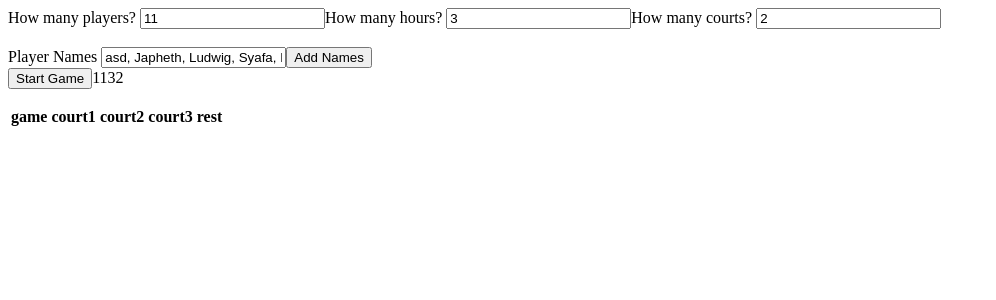
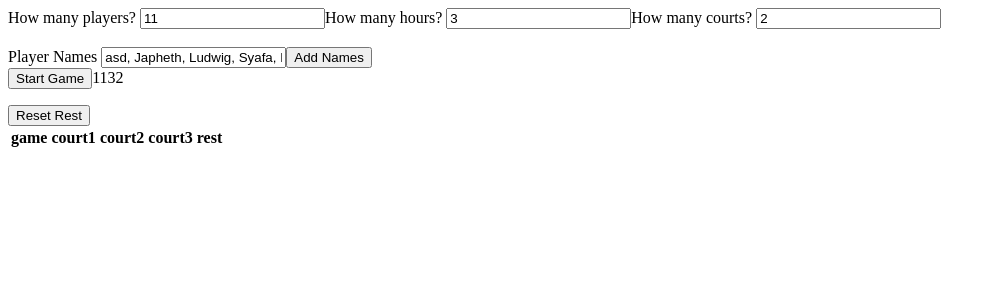
Before and after one commit to Vladd161/Badminton, a React (Vite) app: page / in a window 1280 px wide. Shown: the top 300 px of the page, without its empty margins (0-996 px from the left). Built offline with nearby package versions, Linux system fonts and the light colour scheme.

Commit message:
added reset rest button

```diff
--- a/src/App.tsx
+++ b/src/App.tsx
@@ -6,8 +6,8 @@ function App() {
   const [hours, setHours] = useState(3)
   const [court, setCourt] = useState(2)
   const [playerNames, setPlayerNames] = useState('asd, Japheth, Ludwig, Syafa, Lessie, Vlademir, Arfa, Robert, Chris, Justin, Eman');
-  const [listPNames, setListPNames] = useState<string[]>([])
-  const [countListPNames, setCountListPNames] = useState<any[]>([]);
+  const [listPNames, setListPNames] = useState<string[]>([]) // set  of names
+  const [countListPNames, setCountListPNames] = useState<any[]>([]); // list of {name:,count:} object
   const [gameSets, setGameSets] = useState<any[]>([{game: "", court1: [], court2: [], court3: [], rest:[]}])
 
 
@@ -101,7 +101,6 @@ function getLeastRest(){
       restList.push(leastRest[randomIndex])
       const name = countListPNames.find((e) => e.name == leastRest[randomIndex]);
       name.count += 1;
-      alert("weird" + i)
     }
   }
   else{
@@ -186,7 +185,7 @@ function nineMorePlayers(numOfGames:number){
           [shuffleNames[currentIndex], shuffleNames[randomIndex]] = [
             shuffleNames[randomIndex], shuffleNames[currentIndex]];
         }
-        gameSets.push({game: gameNo, court1: shuffleNames.slice(0,2), court2: shuffleNames.slice(2,6), rest: shuffleNames.slice(6)});
+        gameSets.push({game: gameNo, court1: shuffleNames.slice(0,2), court2: shuffleNames.slice(2,6), court3: [], rest: shuffleNames.slice(6)});
         gameNo+=1;
       }
       setGameSets([...gameSets])
@@ -226,6 +225,16 @@ function nineMorePlayers(numOfGames:number){
     });
     setListPNames([...listPNames]);
     setCountListPNames([...countListPNames]);
+  }
+
+  function resetRest(){
+    alert(countListPNames.length)
+    for(let i=0;i < countListPNames.length; i++){
+      alert("happens")
+      const name = countListPNames[i];
+      name.count = 0;
+    }
+    setCountListPNames([...countListPNames]); // this updates the state thus shows the result of the change back from 3^ to 0
   }
 
   return (
@@ -273,6 +282,7 @@ function nineMorePlayers(numOfGames:number){
           <li><button>Remove</button>  {countListPNames.name} | Rest:{countListPNames.count} <button> + </button></li>
         ))}
       </ol>
+      <button type = "button" onClick={resetRest}>Reset Rest</button>
      <table>
         <tr key={"header"}>
           {Object.keys(gameSets[0]).map((key) => (
```
